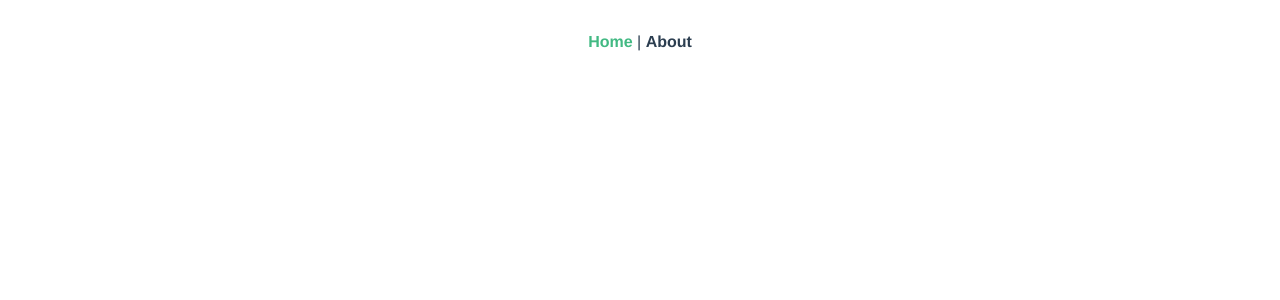
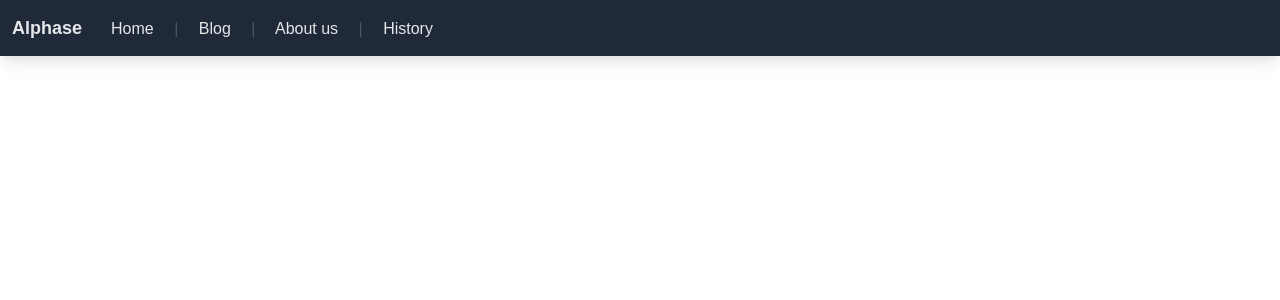
Before and after one commit to AlphaseStudios/alphasestudios.github.io, a Vue app: page / in a window 1280 px wide. Shown: the top 300 px of the page. Built offline with nearby package versions, Linux system fonts and the light colour scheme.

Commit message:
Made a navbar

```diff
--- a/src/App.vue
+++ b/src/App.vue
@@ -1,40 +1,18 @@
 <template>
-  <div id="app">
-    <div id="nav">
-      <router-link to="/">Home</router-link>
-      |
-      <router-link to="/about">About</router-link>
-    </div>
+  <div>
+    <NavBar></NavBar>
     <router-view/>
   </div>
 </template>
 
 <script>
 import { Component, Vue } from 'vue-property-decorator';
+import NavBar from '@/components/NavBar.vue';
 
-@Component
+@Component({
+  components: {
+    NavBar,
+  },
+})
 export default class App extends Vue {}
 </script>
-
-<style>
-#app {
-  font-family: Avenir, Helvetica, Arial, sans-serif;
-  -webkit-font-smoothing: antialiased;
-  -moz-osx-font-smoothing: grayscale;
-  text-align: center;
-  color: #2c3e50;
-}
-
-#nav {
-  padding: 30px;
-}
-
-#nav a {
-  font-weight: bold;
-  color: #2c3e50;
-}
-
-#nav a.router-link-exact-active {
-  color: #42b983;
-}
-</style>
--- /dev/null
+++ b/src/components/NavBar.vue
@@ -0,0 +1,51 @@
+<template>
+  <div class="poppins h-14 bg-gray-800 flex flex-row
+  items-center justify-between text-gray-200 px-3 shadow-lg">
+    <div class="flex-grow">
+      <router-link class="font-bold text-lg hover:text-gray-400 transition-all cursor-pointer mr-6"
+                   to="/">
+        Alphase
+      </router-link>
+      <span v-for="(item, i) in items" :key="i">
+        <router-link class="hover:text-gray-400 transition-all cursor-pointer"
+                     :to="item.to">
+          {{ item.name }}
+        </router-link>
+        <span class="text-gray-600 mx-4 select-none" v-show="i !== items.length - 1">|</span>
+      </span>
+    </div>
+<!--    <div class="flex-shrink"></div> Right side-->
+  </div>
+</template>
+
+<script lang="ts">
+import { Component, Vue } from 'vue-property-decorator';
+
+@Component
+export default class NavBar extends Vue {
+  private items = [
+    {
+      name: 'Home',
+      to: '/',
+    },
+    {
+      name: 'Blog',
+      to: '/blog',
+    },
+    {
+      name: 'About us',
+      to: '/about',
+    },
+    {
+      name: 'History',
+      to: '/history',
+    },
+  ];
+}
+</script>
+
+<style scoped>
+.poppins {
+  font-family: Poppins, sans-serif;
+}
+</style>
```
